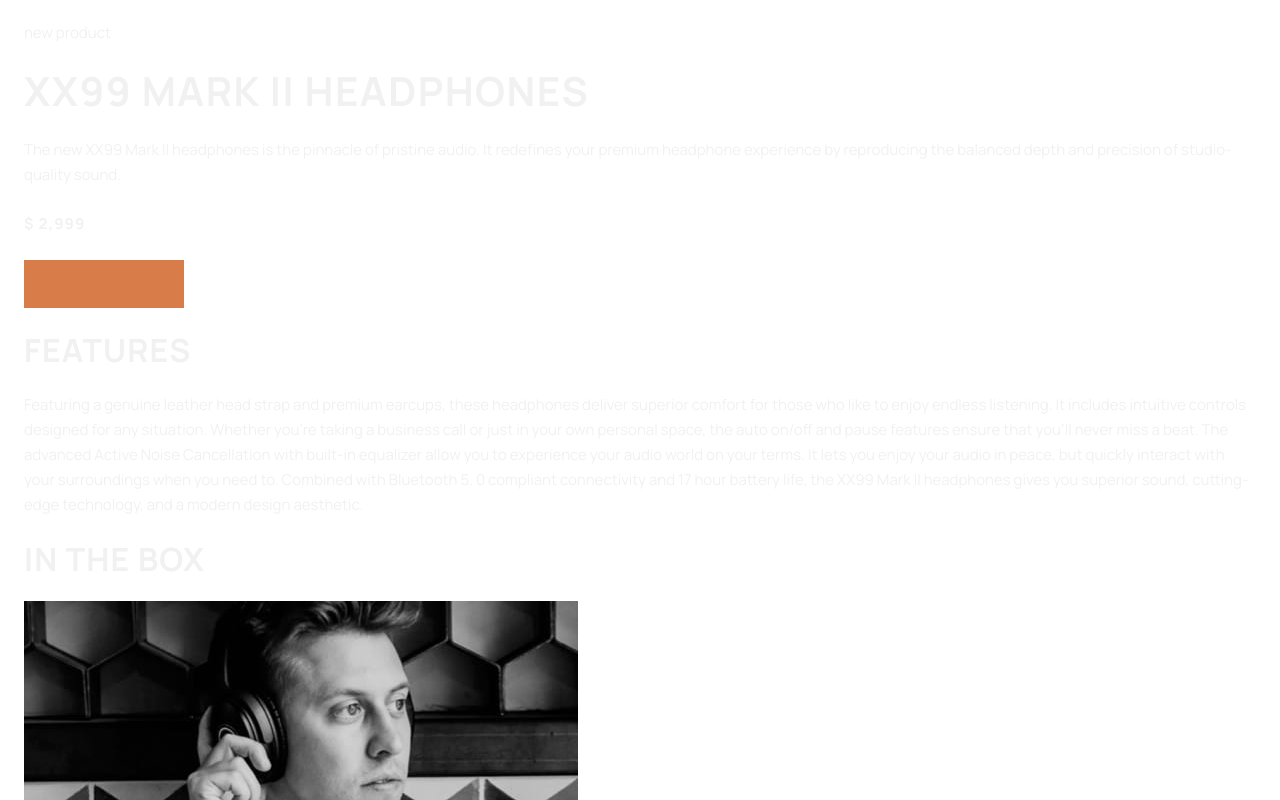
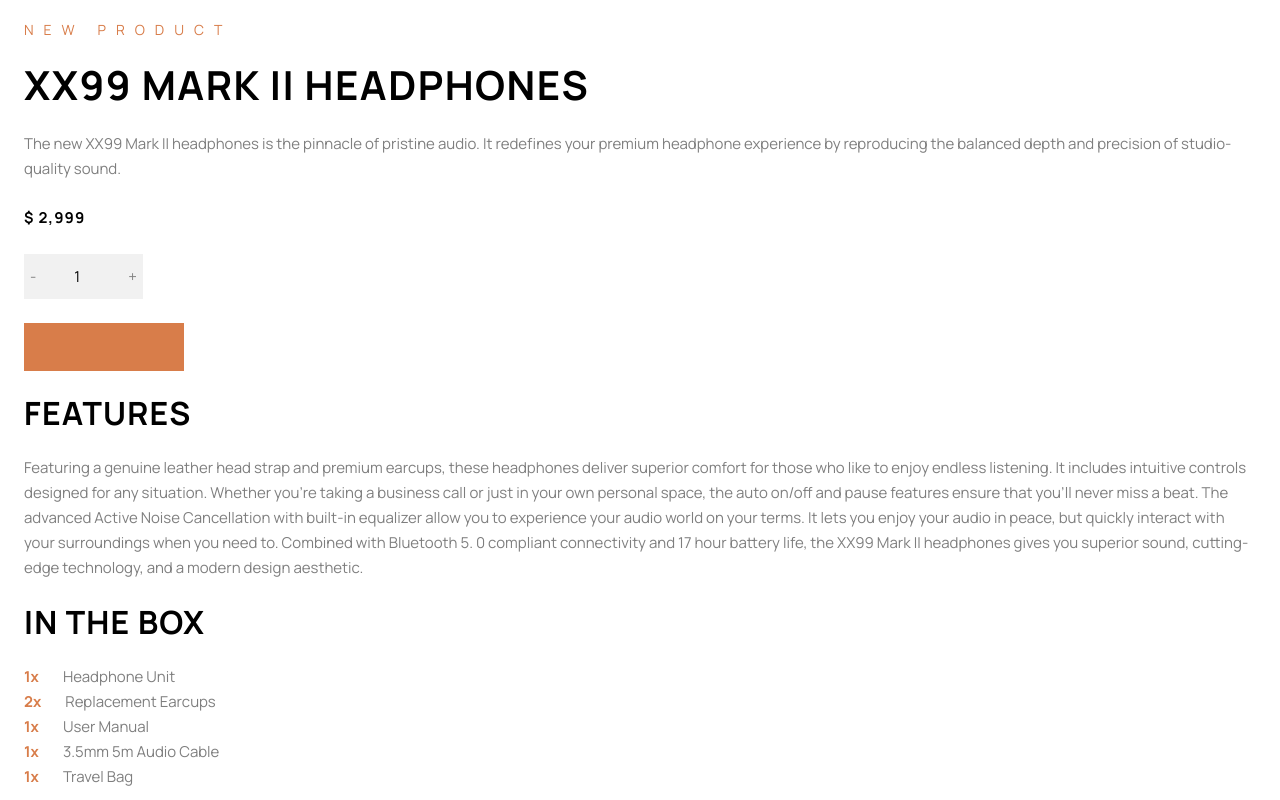
Before and after one commit to russfraze/audiophile-ecommerce-website, a React (Create React App) app: page /headphones/markII in a window 1280 px wide. Shown: the part 1260-2060 px from the top of the page. Built offline with nearby package versions, Linux system fonts and the light colour scheme.

Commit message:
number button start

```diff
--- /dev/null
+++ b/src/UI/NumberButton.js
@@ -0,0 +1,19 @@
+import styles from './NumberButton.module.css'
+
+function NumberButton() {
+    return (
+        <div className={styles.formGroup}>
+            <div className={styles.inputGroup}>
+                <div className={styles.inputGroup__btn}>
+                    <button id='down' onClick={''}><span>-</span></button>
+                </div>
+                <input type='text' id='amount' value='1' />
+                <div className={styles.inputGroup__btn}>
+                    <button id='up' onClick={''}><span>+</span></button>
+                </div>
+            </div>
+        </div>
+    )
+}
+
+export default NumberButton
--- /dev/null
+++ b/src/UI/NumberButton.module.css
@@ -0,0 +1,25 @@
+
+
+.inputGroup {
+    display: flex;
+    align-items: center;
+
+
+
+    max-width: fit-content;
+    background-color: var(--clr-dark-grey);
+}
+
+button {
+    border: none;
+    background-color: var(--clr-dark-grey);
+    color: gray;
+}
+
+input {
+    border: none;
+    height: 45px;
+    background-color: var(--clr-dark-grey);
+    width: 20px;
+    margin: 0 30px;
+}
--- a/src/index.css
+++ b/src/index.css
@@ -238,4 +238,8 @@ body {
   opacity: 50%;
 }
 
+.coral {
+  color: var(--clr-dark-coral)
+}
+
 /* overline text styles */
--- a/src/pages/Mark2.js
+++ b/src/pages/Mark2.js
@@ -10,21 +10,31 @@ import gallery1Desk from '../assets/product-xx99-mark-two-headphones/desktop/ima
 import gallery2Desk from '../assets/product-xx99-mark-two-headphones/desktop/image-gallery-2.jpg'
 import gallery3Desk from '../assets/product-xx99-mark-two-headphones/desktop/image-gallery-3.jpg'
 import Button from '../UI/Button'
+import NumberButton from '../UI/NumberButton'
 
 function Mark2() {
     return (
         <main>
             <img src={Mark2Image} />
-            <p>new product</p>
-            <h2>XX99 Mark II Headphones</h2>
-            <p>The new XX99 Mark II headphones is the pinnacle of pristine audio.
+            <p className='overline coral'>new product</p>
+            <h2 className='black'>XX99 Mark II Headphones</h2>
+            <p className='black50'>The new XX99 Mark II headphones is the pinnacle of pristine audio.
             It redefines your premium headphone experience by reproducing the
             balanced depth and precision of studio-quality sound.
                 </p>
-            <h6>$ 2,999</h6>
+            <h6 className='black'>$ 2,999</h6>
+
+
+            <NumberButton />
+
             <Button />
-            <h3>FEATURES</h3>
-            <p>Featuring a genuine leather head strap and premium earcups, these
+
+
+
+
+
+            <h3 className='black'>FEATURES</h3>
+            <p className='black50'>Featuring a genuine leather head strap and premium earcups, these
             headphones deliver superior comfort for those who like to enjoy endless
             listening. It includes intuitive controls designed for any situation.
             Whether you’re taking a business call or just in your own personal space,
@@ -37,7 +47,32 @@ function Mark2() {
             life, the XX99 Mark II headphones gives you superior sound, cutting-edge
                     technology, and a modern design aesthetic.</p>
 
-            <h3>In the box</h3>
+            <h3 className='black'>In the box</h3>
+
+
+            <div className={styles.inBox}>
+
+                <div className='flex_group'>
+                    <p className={styles.amount}>1x</p>
+                    <p className='black50'>Headphone Unit</p>
+                </div>
+                <div className='flex_group'>
+                    <p className={styles.amount}>2x</p>
+                    <p className='black50'>Replacement Earcups</p>
+                </div>
+                <div className='flex_group'>
+                    <p className={styles.amount}>1x</p>
+                    <p className='black50'>User Manual</p>
+                </div>
+                <div className='flex_group'>
+                    <p className={styles.amount}>1x</p>
+                    <p className='black50'>3.5mm 5m Audio Cable</p>
+                </div>
+                <div className='flex_group'>
+                    <p className={styles.amount}>1x</p>
+                    <p className='black50'>Travel Bag</p>
+                </div>
+            </div>
 
             <picture>
                 <source media="(min-width:768px)" srcset={gallery1Tab} />
--- a/src/pages/Mark2.module.css
+++ b/src/pages/Mark2.module.css
@@ -0,0 +1,7 @@
+
+
+.amount {
+    color: var(--clr-dark-coral);
+    font-weight: var(--fw-bold);
+    padding-right: 1.5rem;
+}
```
